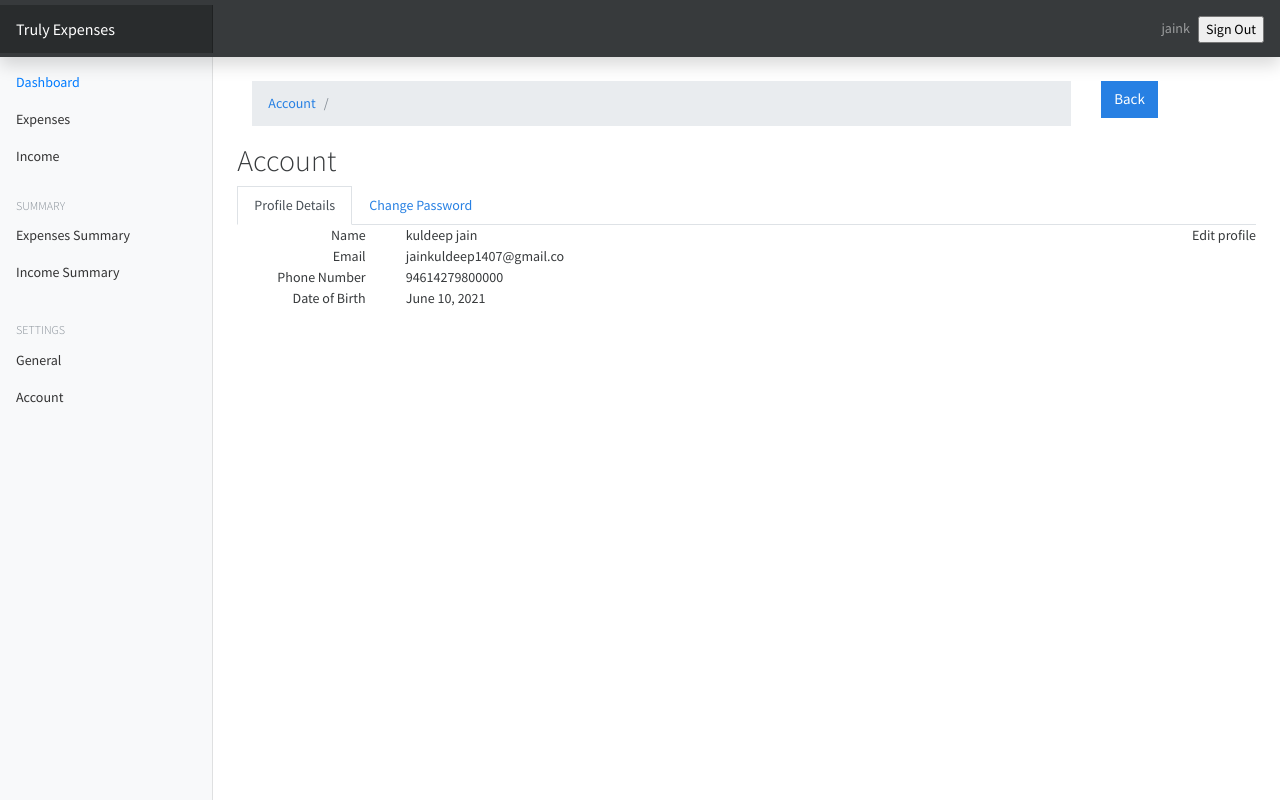
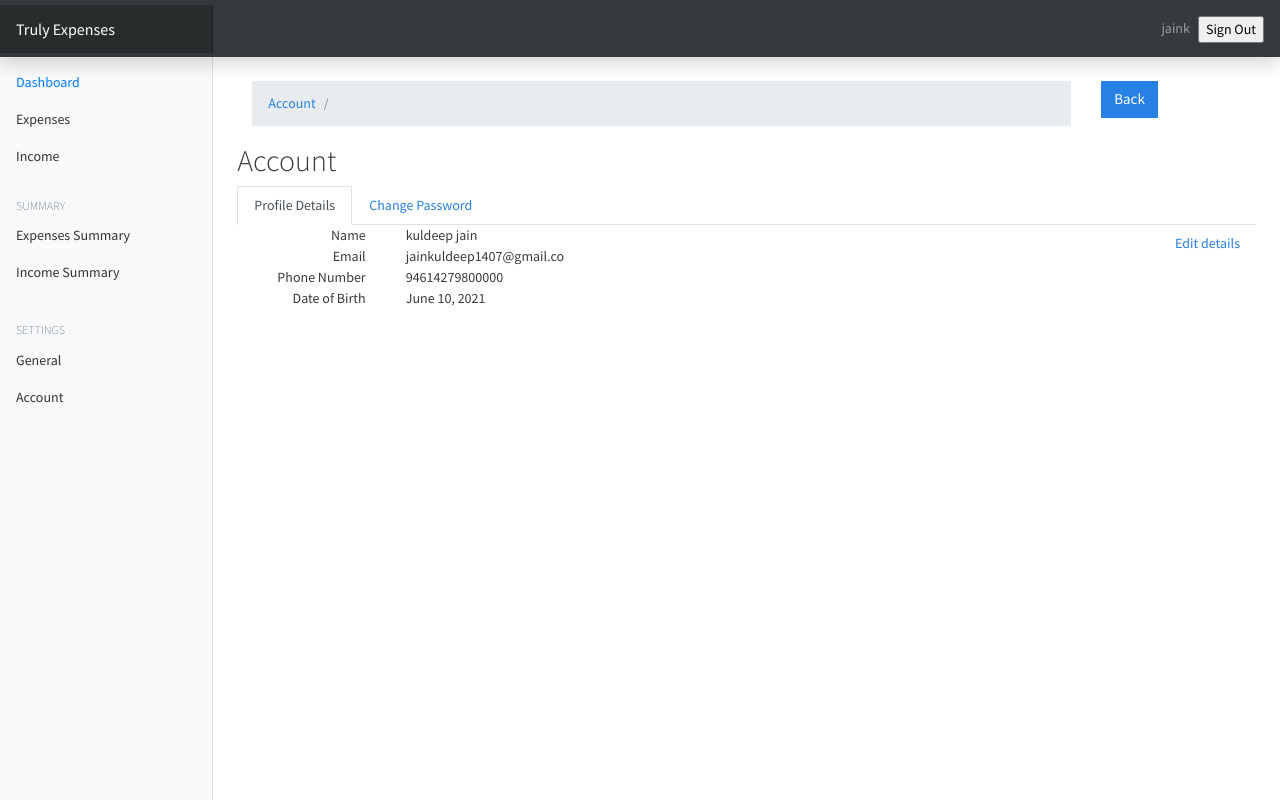
Before and after one commit to kuldeepj14/truelyexpenses, a Django app: page /account/ in a window 1280 px wide. Run offline with Django 3.2, Linux system fonts and the light colour scheme; a user stored in the database is signed in; data comes from the database, SQL or seed files in the repository; both versions use the stored data as it was after the commit; some libraries are stand-ins or nearby versions.

Commit message:
account details bug resolved

```diff
--- a/account/urls.py
+++ b/account/urls.py
@@ -5,6 +5,6 @@ from django.views.decorators.csrf import csrf_exempt
 
 urlpatterns = [
     path('', views.index, name="account"),
-    # path('edit-account', views.edit_account, name="edit-account" ),
+    path('edit-details', views.edit_account_details, name="edit-account-details" ),
     path('password-reset/', views.password_reset, name="account-password-reset" )
 ]
--- a/account/views.py
+++ b/account/views.py
@@ -1,4 +1,5 @@
 from django.contrib import messages
+from django.http import request
 from django.shortcuts import redirect, render
 from django.contrib.auth.models import User
 from .models import UserAccount
@@ -11,41 +12,49 @@ from django.contrib import messages
 
 
 def index(request):
-
-
     current_user = User.objects.get(username=request.user)
     exists = UserAccount.objects.filter(user=request.user).exists()
     if not exists:
         UserAccount.objects.create(user =request.user, phone_number='')
+
     if exists:
         account_details = UserAccount.objects.get(user=request.user)
-        if request.method == "POST":
-
-            fisrt_name = request.POST['first_name']
-            last_name = request.POST['last_name']
-            birth_date = request.POST['birth_date']
-            email = request.POST['email']
-            phone_number = request.POST['phone_number']
-
-            current_user.first_name = fisrt_name
-            current_user.last_name = last_name
-            current_user.email = email
-            account_details.phone_number = phone_number
-            account_details.birth_date = birth_date
-            current_user.save()
-            account_details.save()
-
         context = {
             'current_user' : current_user,
             'account_details' : account_details
         }
+    return render(request,'account/account-details.html', context)
 
-        return render(request,'account/edit-account-details-tab.html', context)
+def edit_account_details(request):
+    current_user = User.objects.get(username=request.user)
+    account_details = UserAccount.objects.get(user=request.user)
+    context = {
+        'current_user' : current_user,
+        'account_details' : account_details
+    }
+    if request.method == "GET":
+        return render(request, 'account/edit-account-details-tab.html', context)
+    if request.method == "POST":
+        first_name = request.POST['first_name']
+        last_name = request.POST['last_name']
+        birth_date = request.POST['birth_date']
+        email = request.POST['email']
+        phone_number = request.POST['phone_number']
 
+        current_user.first_name = first_name
+        current_user.last_name = last_name
+        current_user.email = email
+        account_details.phone_number = phone_number
+        account_details.birth_date = birth_date
+
+        current_user.save()
+        account_details.save()
+        messages.success(request, 'details updated successfully.')
+        return redirect('account')
+    return render(request, 'account/edit-account-details-tab.html', context)
 
 def password_reset(request):
-    # view = RequestPasswordResetEmail.as_view()
-    # return view(request)
+
     if request.method == "GET":
         return render(request,'account/password-reset-tab.html')
     if request.method == "POST":
--- a/expenseswebsite/static/css/account.css
+++ b/expenseswebsite/static/css/account.css
@@ -18,7 +18,7 @@
 }
 
 .edit-details-form {
-    display: none;
+    /* display: none; */
     padding-top: 30px;
 }
 
--- /dev/null
+++ b/templates/account/account-details.html
@@ -0,0 +1,58 @@
+{% extends 'account/index.html' %}
+
+{% load static %}
+
+{% block account_page_tabs %}
+
+<div class="account-details">
+        <ul class="nav nav-tabs">
+            <li class="nav-item">
+                <a class="nav-link active " aria-current="page" href="{% url 'account' %}">Profile Details</a>
+            </li>
+            <li class="nav-item">
+                <a class="nav-link" href="{% url 'account-password-reset' %}">Change Password</a>
+            </li>
+            {% comment %} <li class="nav-item">
+                <a class="nav-link" href="#" tabindex="-1" aria-disabled="true">Disabled</a>
+            </li> {% endcomment %}
+        </ul>
+    </div>
+    {% include 'partials/_messages.html' %}
+    <div class="details-tab">
+        <div class="details">
+
+            <div class="info">
+                <ul class="user-tags">
+                    <li>Name</li>
+                    <li>Email</li>
+                    <li>Phone Number</li>
+                    <li>Date of Birth</li>
+                </ul>
+                <ul class="user-details">
+                    <li>{% if current_user.first_name == ""%}
+                        -
+                    {% else %}
+                    {{current_user.first_name}} {{current_user.last_name}}
+                    {% endif %}</li>
+                    <li>{% if current_user.email == ""%}
+                        -
+                    {% else %}
+                    {{current_user.email}}
+                    {% endif %}</li>
+                    <li>{% if account_details.phone_number == ""%}
+                        -
+                    {% else %}
+                    {{account_details.phone_number}}
+                    {% endif %}</li>
+                    <li>{% if account_details.birth_date == None%}
+                        -
+                    {% else %}
+                    {{account_details.birth_date}}
+                    {% endif %}</li>
+                </ul>
+            </div>
+            <a class="nav-link edit" href="{% url 'edit-account-details' %}">Edit details</a>
+        </div>
+    </div>
+
+{% endblock account_page_tabs %}
--- a/templates/account/edit-account-details-tab.html
+++ b/templates/account/edit-account-details-tab.html
@@ -18,41 +18,9 @@
         </ul>
     </div>
     <div class="details-tab">
-        <div class="details">
-            <div class="info">
-                <ul class="user-tags">
-                    <li>Name</li>
-                    <li>Email</li>
-                    <li>Phone Number</li>
-                    <li>Date of Birth</li>
-                </ul>
-                <ul class="user-details">
-                    <li>{% if current_user.first_name == ""%}
-                        -
-                    {% else %}
-                    {{current_user.first_name}} {{current_user.last_name}}
-                    {% endif %}</li>
-                    <li>{% if current_user.email == ""%}
-                        -
-                    {% else %}
-                    {{current_user.email}}
-                    {% endif %}</li>
-                    <li>{% if account_details.phone_number == ""%}
-                        -
-                    {% else %}
-                    {{account_details.phone_number}}
-                    {% endif %}</li>
-                    <li>{% if account_details.birth_date == None%}
-                        -
-                    {% else %}
-                    {{account_details.birth_date}}
-                    {% endif %}</li>
-                </ul>
-            </div>
-            <div class="edit">Edit profile</div>
-        </div>
+
          <div class="edit-details-form">
-            <form action="{% url 'account' %}" method="post">
+            <form action="{% url 'edit-account-details' %}" method="post">
                 {% csrf_token %}
                 <div class="row">
                     <div class="form-group col-4">
```
Also changed, not shown: db.sqlite3.
